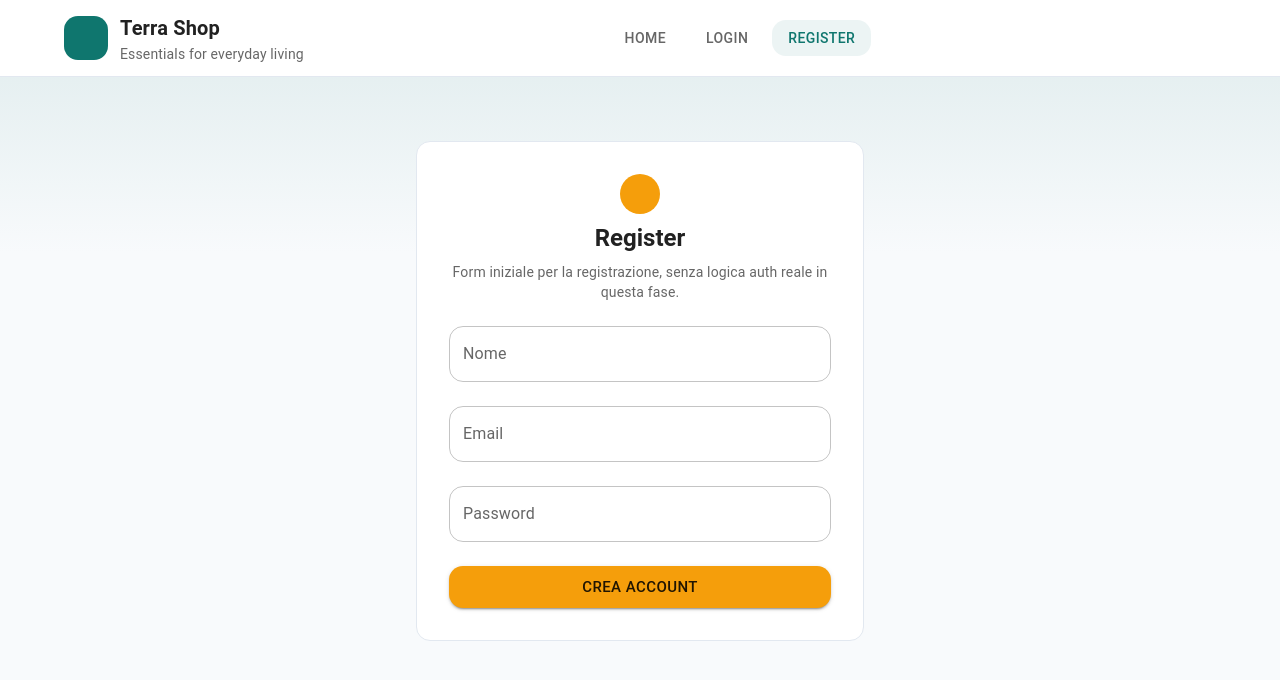
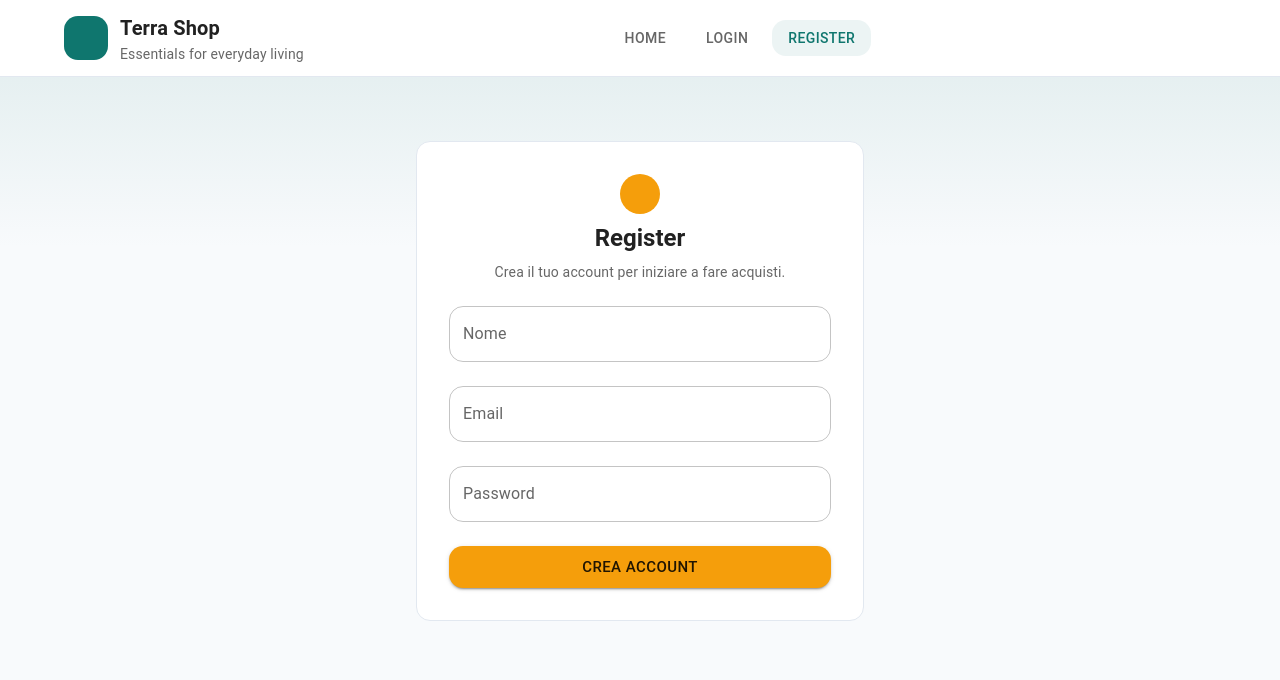
Before and after one commit to tommaso-berti/ecommerce-rest-api, a React (Vite) app in the folder client/: page /register in a window 1280 px wide. Shown: the top 680 px of the page. Built offline with nearby package versions, Linux system fonts and the light colour scheme; some icons are missing.

Commit message:
add registration form with validation and API integration

```diff
--- /dev/null
+++ b/client/src/lib/http.js
@@ -0,0 +1,38 @@
+const DEFAULT_HEADERS = {
+  'Content-Type': 'application/json',
+}
+
+function buildErrorMessage(data, status) {
+  if (data && typeof data === 'object' && typeof data.message === 'string') {
+    return data.message
+  }
+
+  return `request failed with status ${status}`
+}
+
+export async function request(url, options = {}) {
+  const response = await fetch(url, {
+    credentials: 'include',
+    ...options,
+    headers: {
+      ...DEFAULT_HEADERS,
+      ...options.headers,
+    },
+  })
+
+  let data = null
+  try {
+    data = await response.json()
+  } catch (_error) {
+    data = null
+  }
+
+  if (!response.ok) {
+    const error = new Error(buildErrorMessage(data, response.status))
+    error.status = response.status
+    error.data = data
+    throw error
+  }
+
+  return data
+}
--- a/client/src/pages/RegisterPage.jsx
+++ b/client/src/pages/RegisterPage.jsx
@@ -1,27 +1,150 @@
 import PersonAddAltRoundedIcon from '@mui/icons-material/PersonAddAltRounded'
-import { Avatar, Box, Button, Paper, Stack, TextField, Typography } from '@mui/material'
+import { Alert, Avatar, Box, Button, Paper, Stack, TextField, Typography } from '@mui/material'
+import { useEffect, useState } from 'react'
+import { useNavigate } from 'react-router-dom'
+import { register as registerUser } from '../services/auth'
+
+const MIN_PASSWORD_LENGTH = 8
 
 function RegisterPage() {
+  const navigate = useNavigate()
+  const [form, setForm] = useState({
+    username: '',
+    email: '',
+    password: '',
+  })
+  const [fieldErrors, setFieldErrors] = useState({})
+  const [submitError, setSubmitError] = useState('')
+  const [successMessage, setSuccessMessage] = useState('')
+  const [isSubmitting, setIsSubmitting] = useState(false)
+
+  useEffect(() => {
+    if (!successMessage) {
+      return undefined
+    }
+
+    const timeoutId = window.setTimeout(() => {
+      navigate('/login', { replace: true })
+    }, 1000)
+
+    return () => window.clearTimeout(timeoutId)
+  }, [navigate, successMessage])
+
+  const handleInputChange = (event) => {
+    const { name, value } = event.target
+    setForm((current) => ({ ...current, [name]: value }))
+
+    if (fieldErrors[name]) {
+      setFieldErrors((current) => ({ ...current, [name]: '' }))
+    }
+  }
+
+  const validateForm = () => {
+    const nextFieldErrors = {}
+
+    if (!form.username.trim()) {
+      nextFieldErrors.username = 'Il nome utente è obbligatorio.'
+    }
+
+    if (!form.email.trim()) {
+      nextFieldErrors.email = "L'email è obbligatoria."
+    }
+
+    if (!form.password) {
+      nextFieldErrors.password = 'La password è obbligatoria.'
+    } else if (form.password.length < MIN_PASSWORD_LENGTH) {
+      nextFieldErrors.password = `La password deve contenere almeno ${MIN_PASSWORD_LENGTH} caratteri.`
+    }
+
+    setFieldErrors(nextFieldErrors)
+    return Object.keys(nextFieldErrors).length === 0
+  }
+
+  const handleSubmit = async (event) => {
+    event.preventDefault()
+    setSubmitError('')
+    setSuccessMessage('')
+
+    if (!validateForm()) {
+      return
+    }
+
+    setIsSubmitting(true)
+
+    try {
+      await registerUser({
+        username: form.username.trim(),
+        email: form.email.trim(),
+        password: form.password,
+      })
+
+      setSuccessMessage('Registrazione completata. Reindirizzamento al login...')
+      setForm({ username: '', email: '', password: '' })
+    } catch (error) {
+      setSubmitError(error.message || 'Errore durante la registrazione. Riprova.')
+    } finally {
+      setIsSubmitting(false)
+    }
+  }
+
   return (
     <Box className="mx-auto max-w-md py-8">
       <Paper elevation={0} sx={{ p: { xs: 3, md: 4 }, border: '1px solid #e2e8f0' }}>
-        <Stack spacing={3}>
+        <Stack component="form" spacing={3} onSubmit={handleSubmit} noValidate>
           <Stack spacing={1} alignItems="center">
             <Avatar sx={{ bgcolor: 'secondary.main' }}>
               <PersonAddAltRoundedIcon />
             </Avatar>
             <Typography variant="h5">Register</Typography>
             <Typography variant="body2" color="text.secondary" textAlign="center">
-              Form iniziale per la registrazione, senza logica auth reale in questa fase.
+              Crea il tuo account per iniziare a fare acquisti.
             </Typography>
           </Stack>
 
-          <TextField label="Nome" fullWidth />
-          <TextField label="Email" type="email" fullWidth />
-          <TextField label="Password" type="password" fullWidth />
+          {submitError ? <Alert severity="error">{submitError}</Alert> : null}
+          {successMessage ? <Alert severity="success">{successMessage}</Alert> : null}
 
-          <Button variant="contained" color="secondary" size="large">
-            Crea account
+          <TextField
+            label="Nome"
+            name="username"
+            value={form.username}
+            onChange={handleInputChange}
+            error={Boolean(fieldErrors.username)}
+            helperText={fieldErrors.username}
+            fullWidth
+            disabled={isSubmitting}
+          />
+          <TextField
+            label="Email"
+            name="email"
+            type="email"
+            value={form.email}
+            onChange={handleInputChange}
+            error={Boolean(fieldErrors.email)}
+            helperText={fieldErrors.email}
+            fullWidth
+            disabled={isSubmitting}
+          />
+          <TextField
+            label="Password"
+            name="password"
+            type="password"
+            value={form.password}
+            onChange={handleInputChange}
+            error={Boolean(fieldErrors.password)}
+            helperText={fieldErrors.password}
+            fullWidth
+            disabled={isSubmitting}
+          />
+
+          <Button
+            variant="contained"
+            color="secondary"
+            size="large"
+            type="submit"
+            disabled={isSubmitting}
+          >
+            {isSubmitting ? 'Registrazione in corso...' : 'Crea account'}
           </Button>
         </Stack>
       </Paper>
--- /dev/null
+++ b/client/src/services/auth.js
@@ -0,0 +1,8 @@
+import { request } from '../lib/http'
+
+export function register(payload) {
+  return request('/api/register', {
+    method: 'POST',
+    body: JSON.stringify(payload),
+  })
+}
--- a/client/vite.config.js
+++ b/client/vite.config.js
@@ -4,4 +4,12 @@ import react from '@vitejs/plugin-react-swc'
 // https://vite.dev/config/
 export default defineConfig({
   plugins: [react()],
+  server: {
+    proxy: {
+      '/api': {
+        target: 'http://localhost:3001',
+        changeOrigin: true,
+      },
+    },
+  },
 })
```
